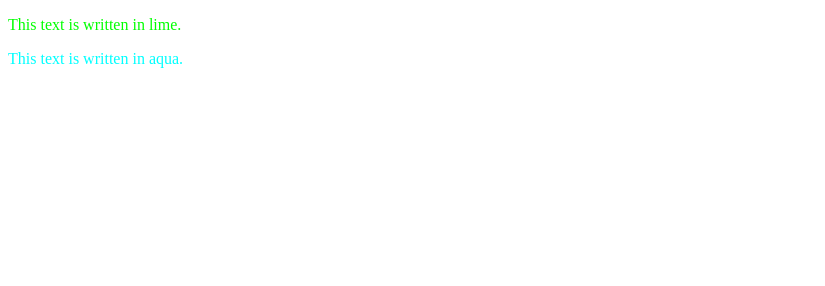
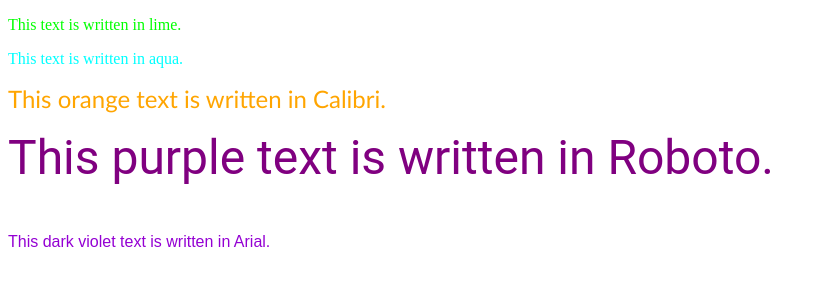
Before and after one commit to BreakinParallels/HTML-and-CSS-projects, a plain HTML site: page Basic_HTML_and_JavaScript_1/Basic_HTML_1.html in a window 1280 px wide. Shown: the whole page, without its empty margins (0-825 px from the left). Drawn offline with Linux system fonts and the light colour scheme.

Commit message:
update html practice

```diff
--- a/Basic_HTML_and_JavaScript_1/Basic_HTML_1.html
+++ b/Basic_HTML_and_JavaScript_1/Basic_HTML_1.html
@@ -1,13 +1,26 @@
 <!DOCTYPE html>
+
 <html>
 <script src="Basic_JavaScript_1.js"></script>
 <p>
+
 <font color="#00FF00">This text is written in lime.</font>
 </p>
 <p>
 <font color="#00FFFF">This text is written in aqua.</font>
 </p>
-
+<p>
+    <font color="orange"  face="Calibri"  size="5">
+        This orange text is written in Calibri.
+    </font>
+    <p>
+        <font color="purple"  face="Roboto"  size="7">
+        This purple text is written in Roboto.
+<p>
+    <font color="#9400D3"  face="Arial"  size="3">
+        This dark violet text is written in Arial.
+        </font>
+    </p>
 
 </p>
 </html>
```
Also changed, not shown: Basic_HTML_and_JavaScript_1/fonts.html (+14 -0 lines).
